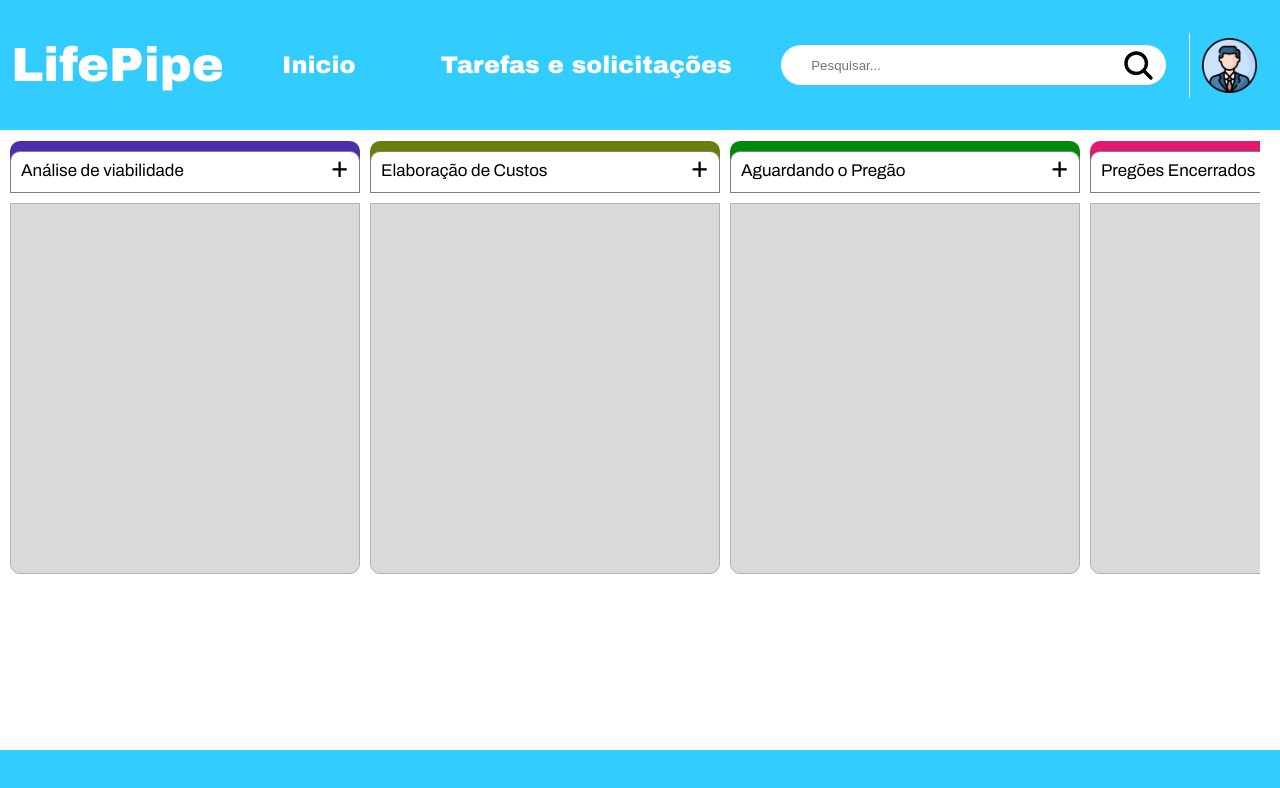
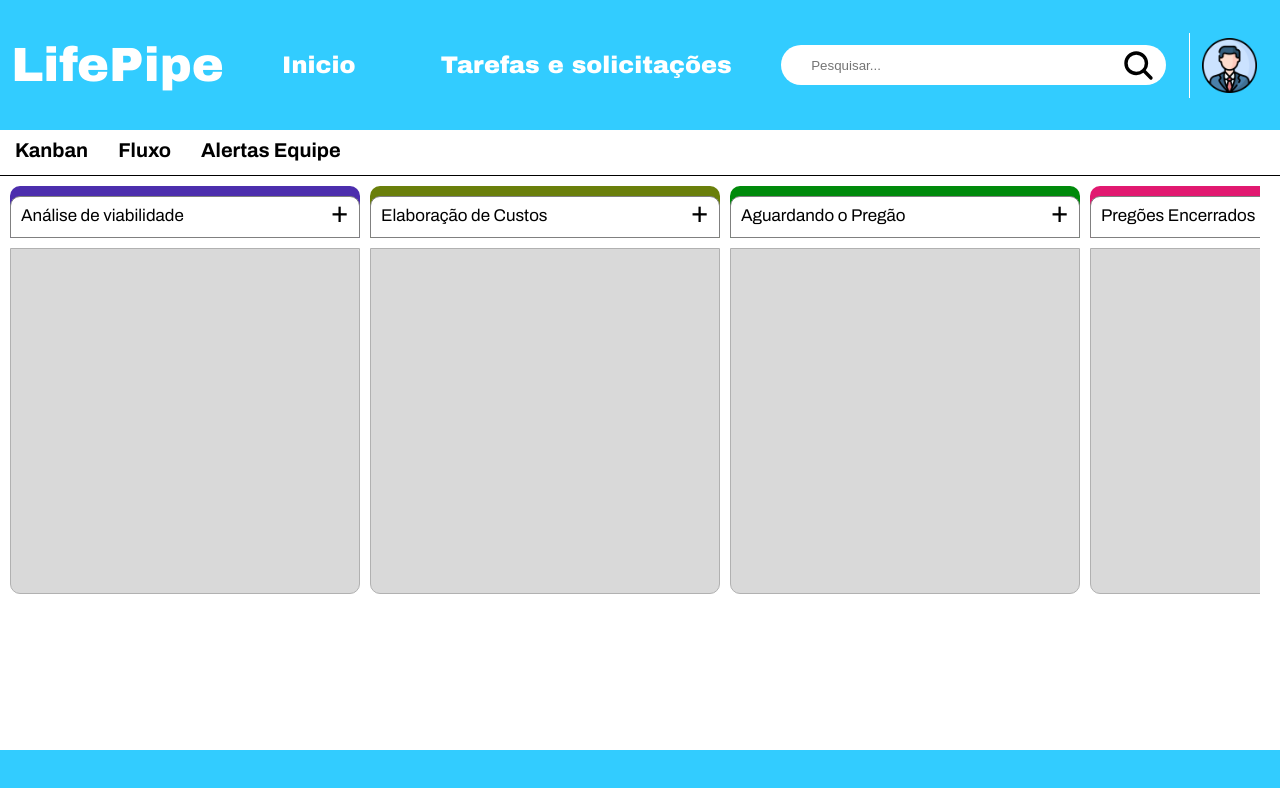
Before and after one commit to EVCG/Lifepipe, a Next.js app: page /kanban in a window 1280 px wide. Shown: the top 788 px of the page. Built offline with nearby package versions, Linux system fonts and the light colour scheme.

Commit message:
acertos de erros

```diff
--- a/src/pages/kanban/kanban.module.css
+++ b/src/pages/kanban/kanban.module.css
@@ -5,6 +5,7 @@
 .navKanban{
     display: flex;
     border-bottom: solid 1px;
+    margin-top: 125px;
 }
 
 .navKanban a{
@@ -21,7 +22,7 @@
 }
 
 .colunacards{
-    margin: 90px 20px 20px 10px;
+    margin: 10px 20px 20px 10px;
     display: flex;
     height: 100%;
     overflow-x: auto;
@@ -70,7 +71,7 @@
     background-color: rgb(217, 217, 217);
     border: solid 1px rgb(177, 177, 177);
     width: 350px;
-    height: 29vw;
+    height: 27vw;
     margin: 10px 10px 3px 0px;
     border-bottom-left-radius: 10px;
     border-bottom-right-radius: 10px;
```
